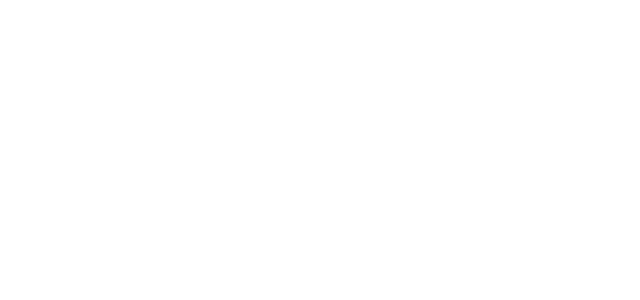
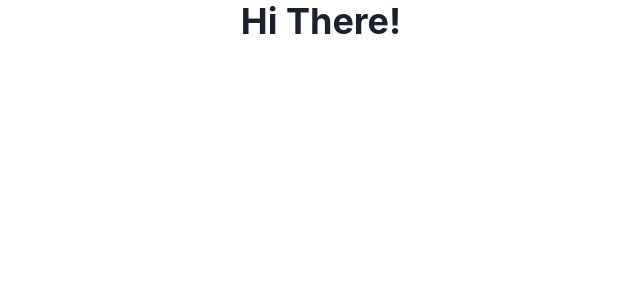
Before and after one commit to minusmo/abstract, a React (Vite) app: page / in a window 1280 px wide. Shown: the top 300 px of the page, without its empty margins (319-959 px from the left). Built offline with nearby package versions, Linux system fonts and the light colour scheme.

Commit message:
feat(greeting): implement greeting

```diff
--- /dev/null
+++ b/src/components/text/index.tsx
@@ -0,0 +1,11 @@
+import React, { FC } from 'react';
+import TextPresenter from './presenter';
+
+interface ITextContainer {
+  content: string;
+}
+const TextContainer: FC<ITextContainer> = ({ content }: ITextContainer) => {
+  return <TextPresenter content={content} />;
+};
+
+export default TextContainer;
--- /dev/null
+++ b/src/components/text/presenter.tsx
@@ -0,0 +1,12 @@
+import React, { FC } from 'react';
+
+import { Heading } from '@chakra-ui/react';
+
+interface ITextPresenter {
+  content: string;
+}
+const TextPresenter: FC<ITextPresenter> = ({ content }: ITextPresenter) => (
+  <Heading>{content}</Heading>
+);
+
+export default TextPresenter;
--- a/src/widgets/greeting/index.tsx
+++ b/src/widgets/greeting/index.tsx
@@ -2,7 +2,7 @@
 import GreetingPresenter from './presenter';
 
 interface IGreetingContainer {}
-const GreetingContainer: FC = ({}: IGreetingContainer) => {
+const GreetingContainer: FC<IGreetingContainer> = ({}: IGreetingContainer) => {
   return <GreetingPresenter />;
 };
 
--- a/src/widgets/greeting/presenter.tsx
+++ b/src/widgets/greeting/presenter.tsx
@@ -1,8 +1,14 @@
 import React, { FC } from 'react';
 
+import { Container } from '@chakra-ui/react';
+
+import Text from '../../components/text';
+
 interface IGreeting {}
-const Greeting: FC = ({}: IGreeting) => {
-  return <></>;
-};
+const Greeting: FC = ({}: IGreeting) => (
+  <Container bg="whiteAlpha.800" centerContent width={'100vw'} height={'100vh'}>
+    <Text content="Hi There!" />
+  </Container>
+);
 
 export default Greeting;
```
